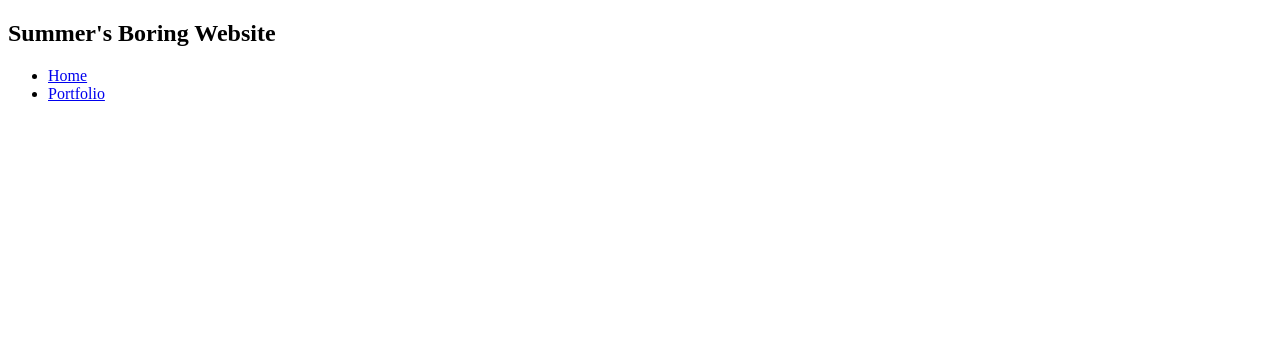
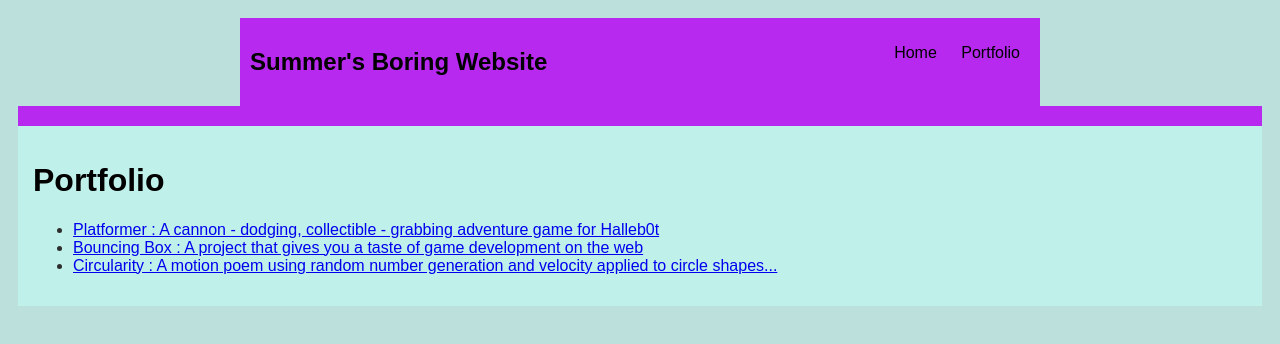
Before and after one commit to SummerGoynes17/SummerGoynes17.github.io, a plain HTML site: page portfolio.html in a window 1280 px wide. Drawn offline with Linux system fonts and the light colour scheme.

Commit message:
add pertfolio.html file

```diff
--- a/portfolio.html
+++ b/portfolio.html
@@ -3,7 +3,58 @@
     <head>
      <title>Summer's Boring Website</title>
     </head>
+    <style type="text/css">
+      body {
+          background: rgb(188, 224, 220);
+          color: rgb(45, 45, 45);
+          padding: 10px;
+          font-family: arial;
+      }
+      header {
+          font-size: 1.5em;
+          font-weight: bold;
+      }
 
+      #all-contents {
+          max-width: 800px;
+          margin: auto;
+      }
+
+      /* navigation menu */
+      nav {
+          background: rgb(183, 41, 239);
+          margin: 0 auto;
+          display: flex;
+          padding: 10px;
+      }
+      h1 {
+          display: flex;
+          align-items: center;
+          color: rgb(0, 0, 0);
+          flex: 1;
+      }
+      #nav-ul {
+          list-style-image: none;
+      }
+      .nav-li {
+          display: inline-block;
+          padding: 0 10px;
+      }
+      .nav-a {
+          text-decoration: none;
+          color: rgb(0, 0, 0);
+      }
+
+      /* main container area beneath menu */
+      main {
+          background: rgb(191, 240, 233);
+          display: flex;
+      }
+      .content {
+          flex: 1;
+          padding: 15px;
+      }
+  </style>
     <body>
       <div id="all-contents">
         <nav>
@@ -20,3 +71,16 @@
       </div>
     </body>
 </html>
+<nav>
+  <!-- Nav stuff here...-->
+</nav>
+<main>
+  <div class="content">
+      <h1>Portfolio</h1>
+      <ul id="portfolio">
+        <li><a href="projects/platformer/">Platformer : A cannon - dodging, collectible - grabbing adventure game for Halleb0t</a></li>
+    <li><a href="projects/bouncing-box/">Bouncing Box : A project that gives you a taste of game development on the web </a></li>
+    <li><a href="projects/circularity/">Circularity : A motion poem using random number generation and velocity applied to circle shapes...</a></li>
+      </ul>
+  </div>
+</main>
```
Also changed, not shown: index.html (+8 -8 lines).
